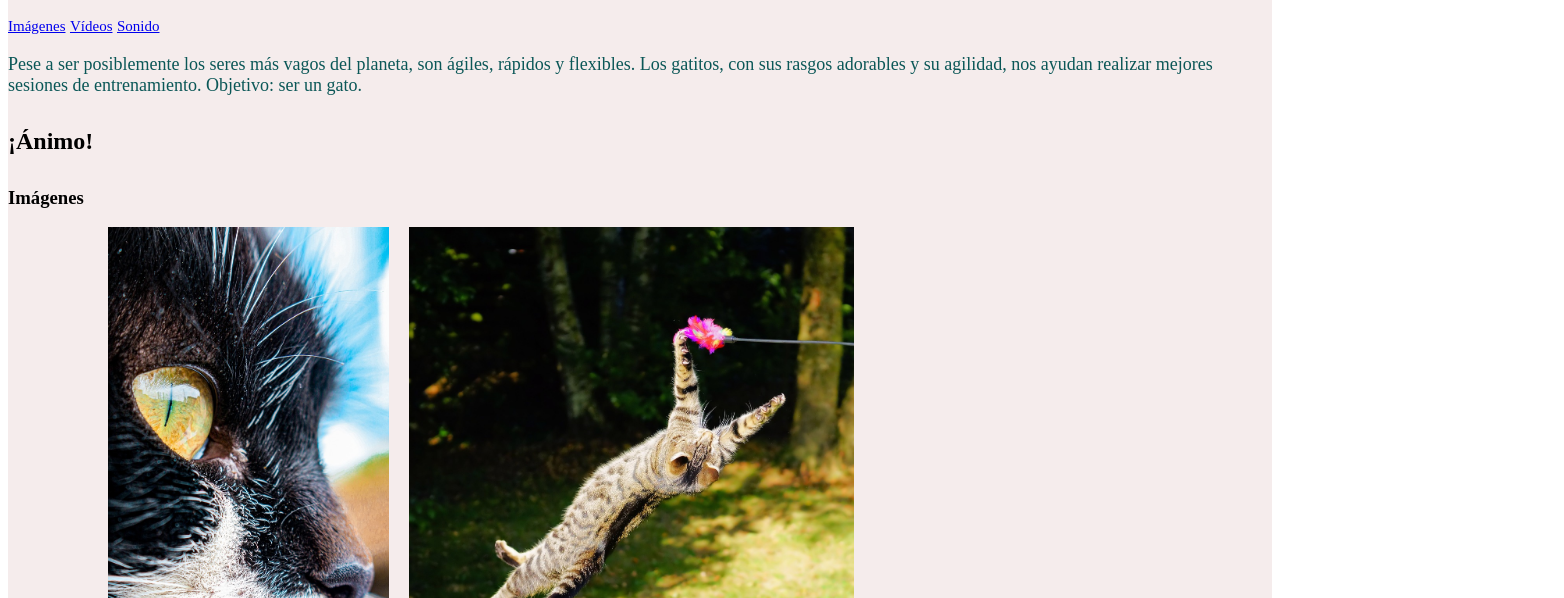
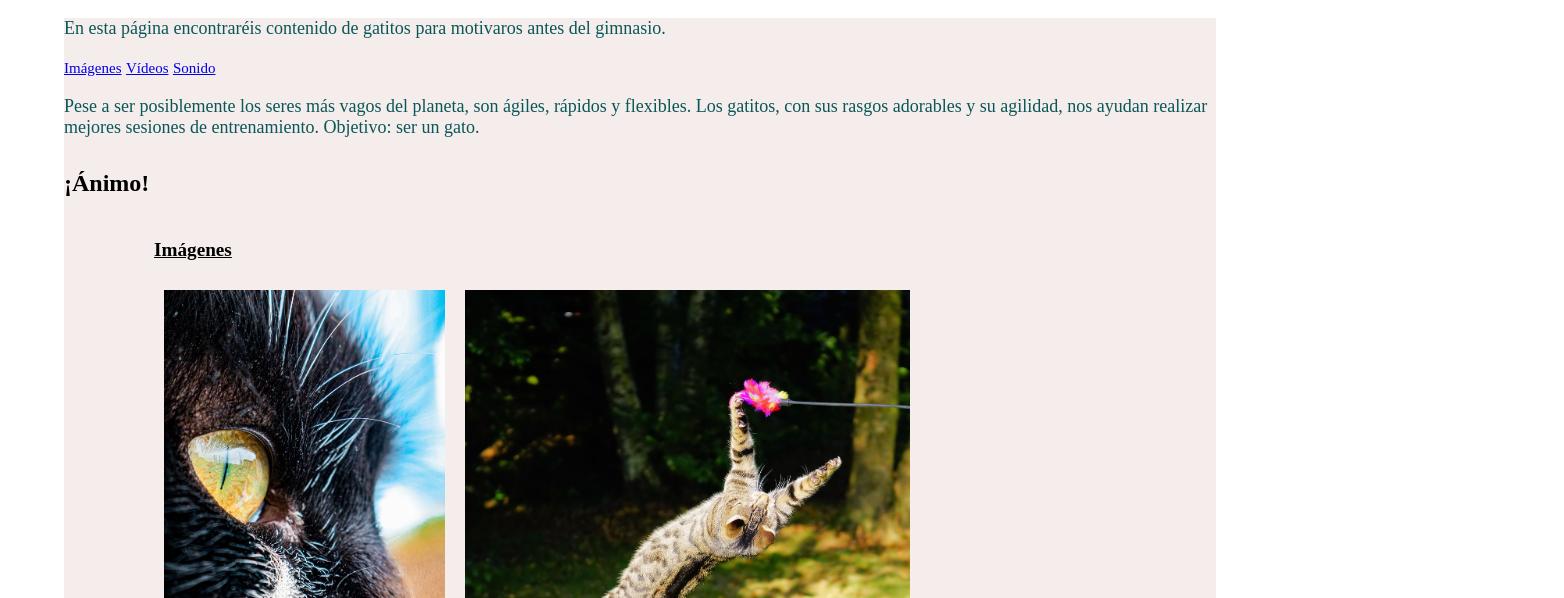
Before and after one commit to CristinaMateo/GimnasioGervasio, a plain HTML site: page Pages/gatitos.html in a window 1280 px wide. Shown: the part 158-756 px from the top of the page, 1564 px wide, since content can reach past the window. Drawn offline with Linux system fonts and the light colour scheme.

Commit message:
more style

```diff
--- a/Style/style.css
+++ b/Style/style.css
@@ -1,4 +1,6 @@
-
+body{
+    margin:5%;
+}
 header{
     background-color: rgb(170, 234, 234);
     text-align: center;
@@ -53,6 +55,13 @@ td{
     font-weight: bold;
 }
 
+h3{
+ margin-left: 80px;
+ font-size: larger;
+ text-decoration: underline;
+ width: max-content;
+ padding: 10px;
+}
 img{
     height: 100%;
     width: 100%;
```
